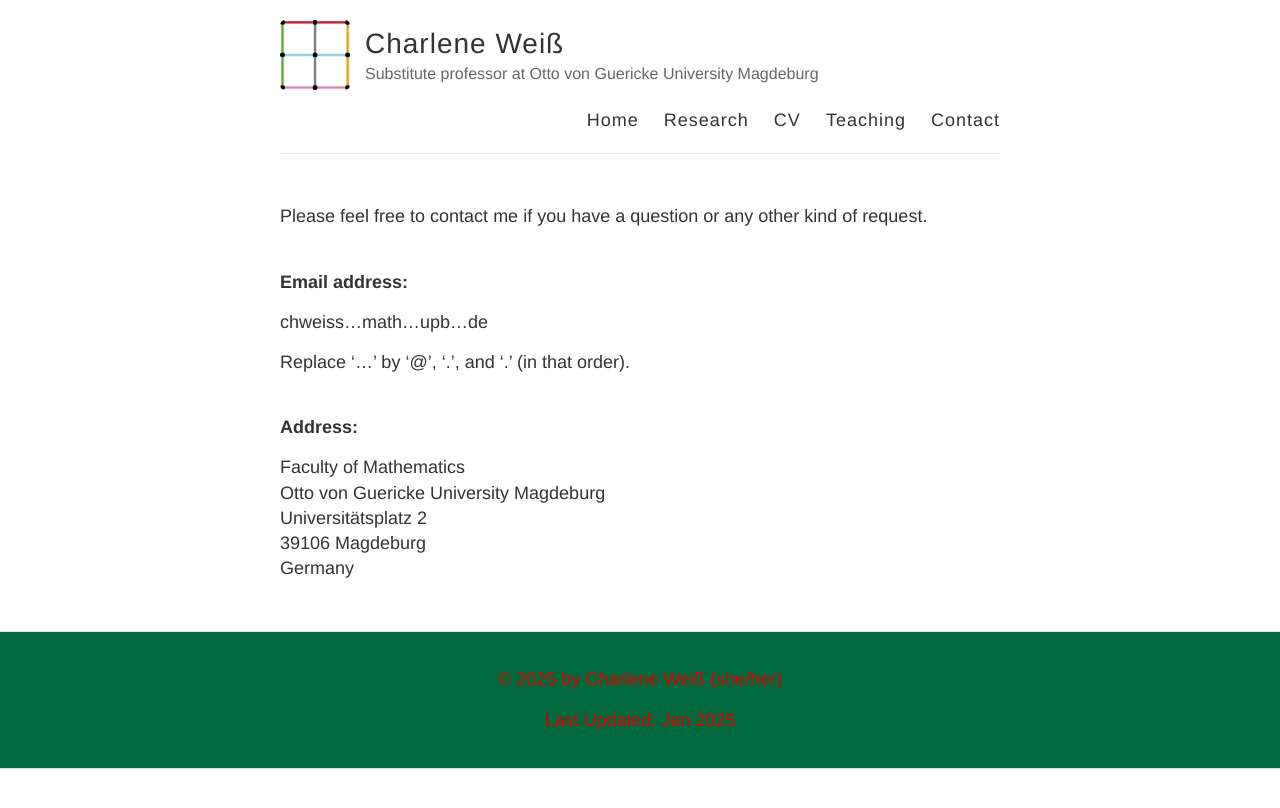
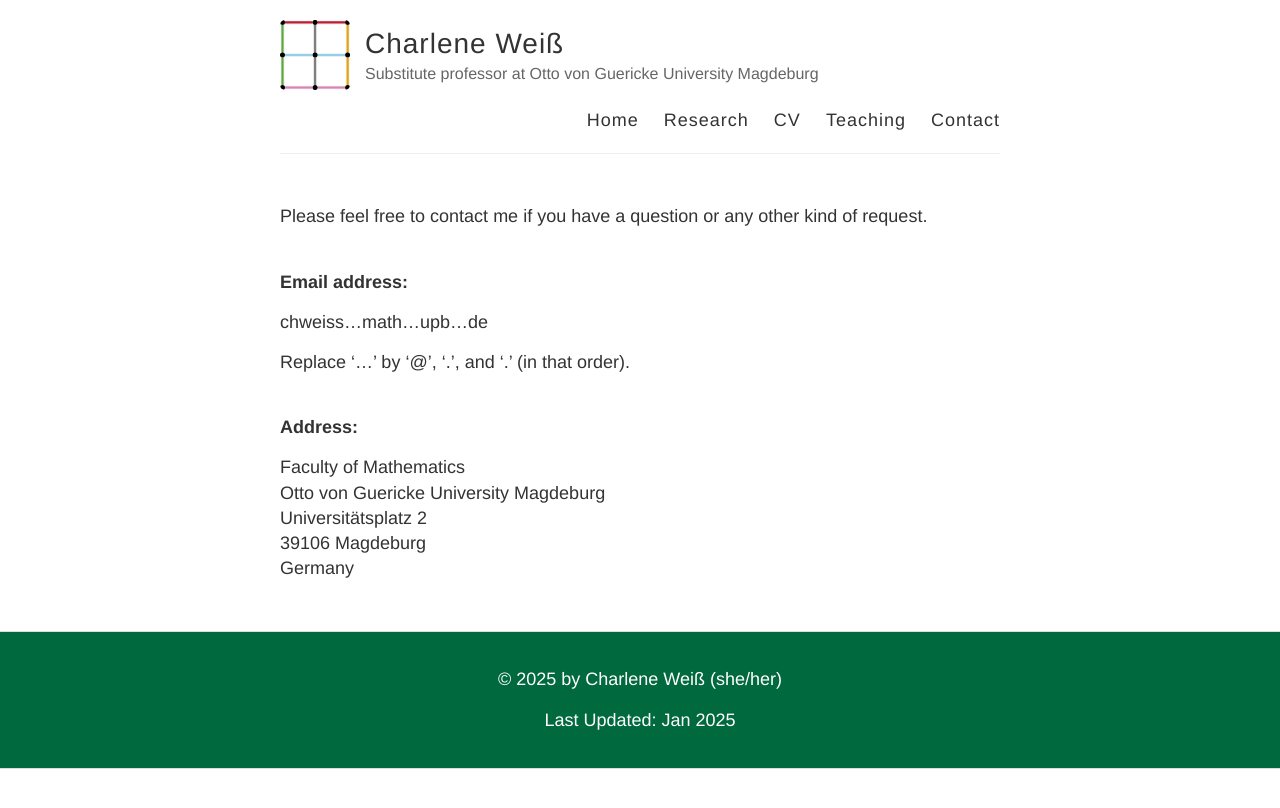
Before and after one commit to charleneweiss/charleneweiss.github.io, a Jekyll site: the page built from contact.md, in a window 1280 px wide. Shown: the top 808 px of the page. Built offline with Jekyll 4.4.1, drawn with Linux system fonts in a browser that asks for light colours.

Commit message:
Update default.html

```diff
--- a/_layouts/default.html
+++ b/_layouts/default.html
@@ -47,7 +47,7 @@
     <div class="wrapper">
     <div class="wrapper-footer">
         <footer class="footer">
-		<font color="darken(#fff, 10%)">
+		<font color="#ffffff">
 			<p>&copy; {{ site.time | date: '%Y' }} by {{ site.name }} <small> (she/her) </small> </p>
 			<p>Last Updated: Jan 2025 </p>
 		</font>
```
